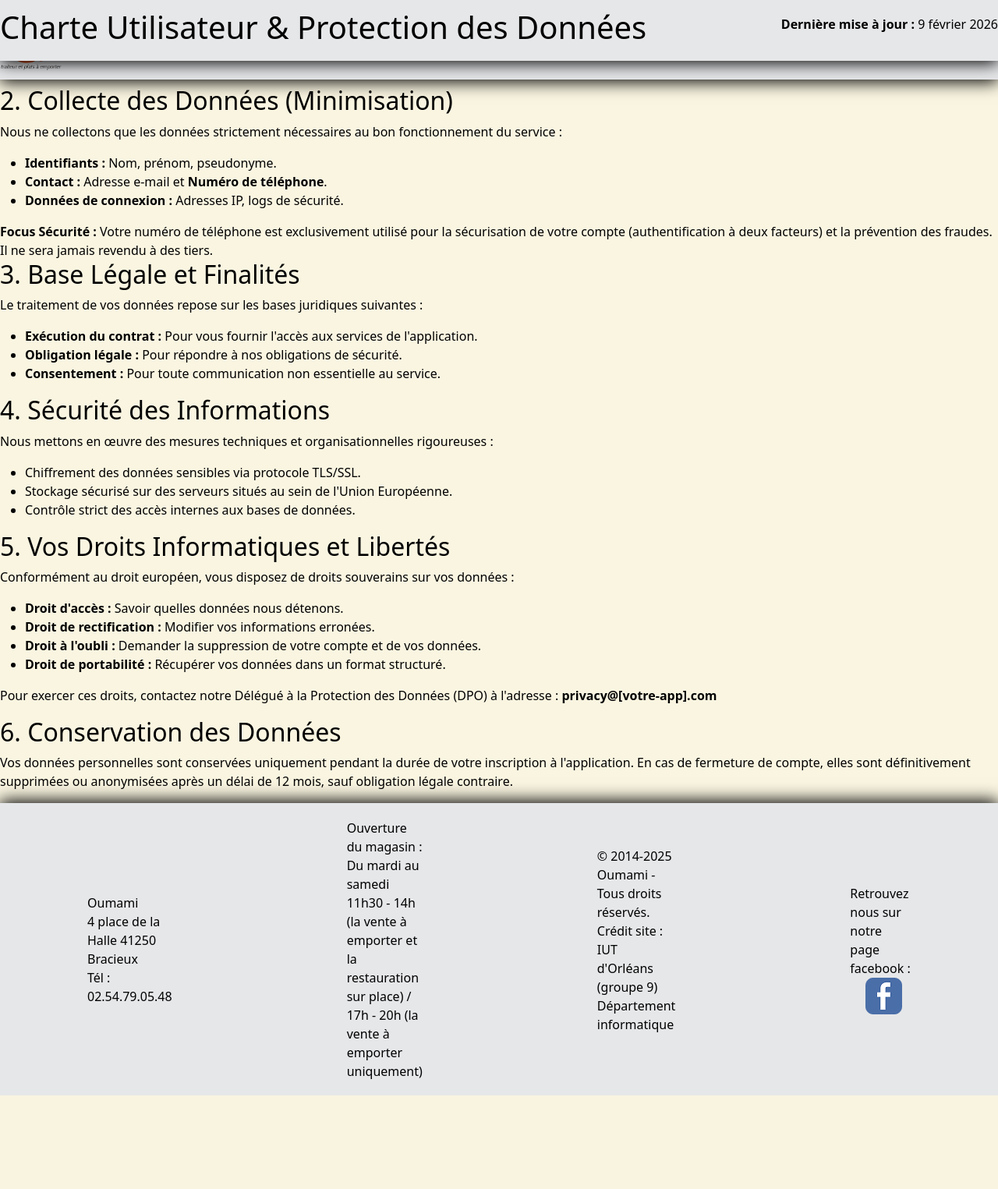
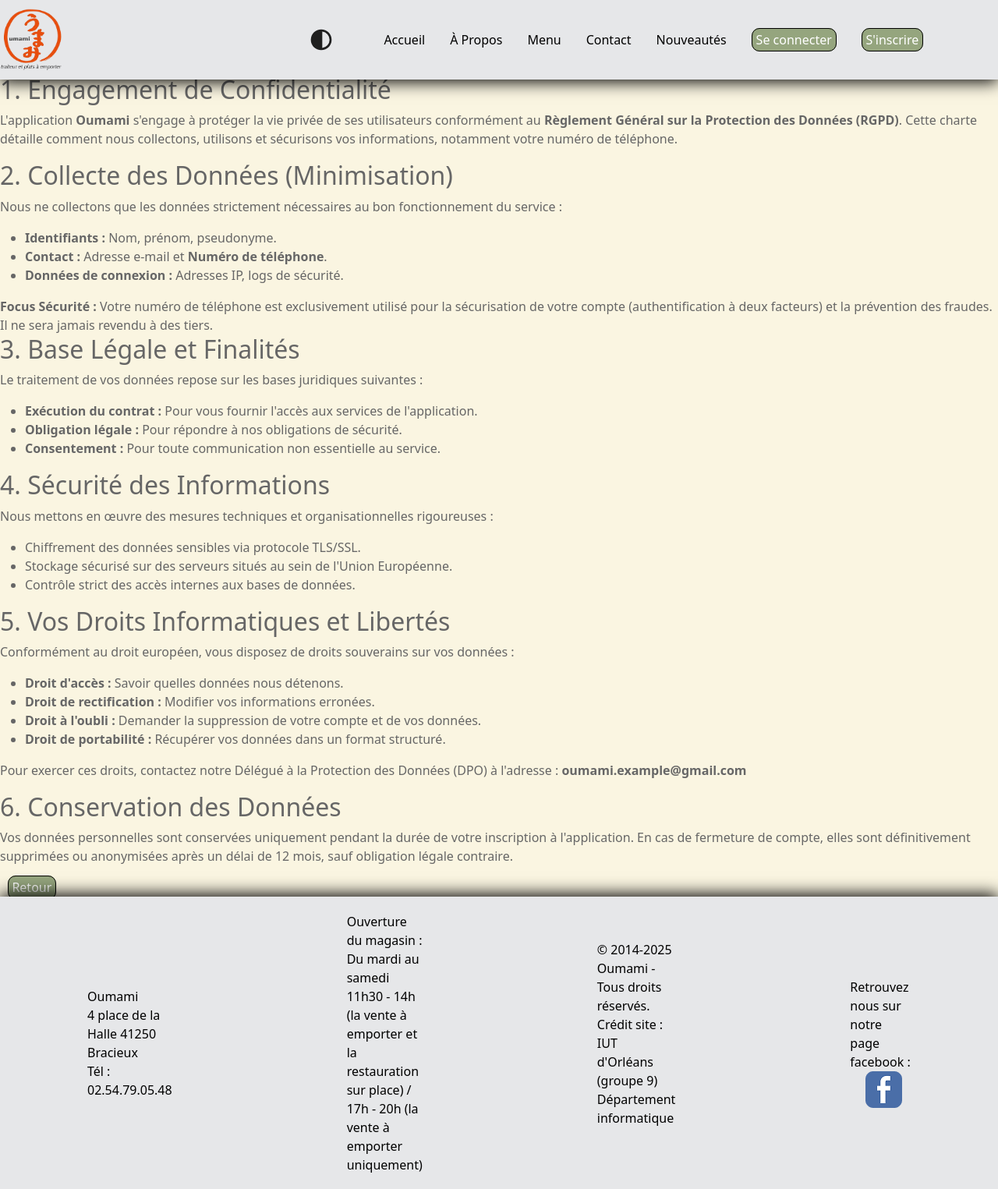
Before and after one commit to JorisVachey/SAE_Projet_groupe_9, a Python web app: template monApp/templates/chartre.html in a window 1280 px wide. Shown: the whole page at 78% size. Before the commit the page ends 1405 px from the top, so only its background shows below. Run offline with Jinja, Linux system fonts and the light colour scheme; the template is opened without the code that fills it, so the values that code supplies are empty.

Commit message:
fin page charte + ajout bouton depuis connexion

```diff
--- /dev/null
+++ b/monApp/static/css/style_chartre.css
@@ -0,0 +1,16 @@
+.chartre{
+    color: var(--text-gris);
+    margin-top: 6em;
+}
+
+.retour_connexion{
+    background-color: var(--btn);
+    border-radius: 10px;
+    color: var(--blanc);
+    border: 1px solid var(--gris);
+    padding: 0.2em 0.3em;
+    margin: 0.6em;
+    text-decoration: none;
+    color: white;
+    border: solid 1px var(--noir-blanc);
+}
--- a/monApp/static/css/style_inscription.css
+++ b/monApp/static/css/style_inscription.css
@@ -37,6 +37,12 @@
   display:flex;
   align-items:center;
   justify-content:center;
+}
+
+.mb-4{
+  color: var(--text-gris);
+  text-decoration: none;
+
 }
 
 .card-register{
--- a/monApp/templates/chartre.html
+++ b/monApp/templates/chartre.html
@@ -1,19 +1,14 @@
 {% extends "base.html" %}
 
 {% block styles_additionnels %}
-    <link rel="stylesheet" href="{{ url_for('static', filename='css/style_charte.css') }}">
+    <link rel="stylesheet" href="{{ url_for('static', filename='css/style_chartre.css') }}">
 {% endblock %}
 
 {% block main %}
 <div class="chartre">
-    <header>
-        <h1>Charte Utilisateur & Protection des Données</h1>
-        <p><strong>Dernière mise à jour :</strong> 9 février 2026</p>
-    </header>
-
     <section>
         <h2>1. Engagement de Confidentialité</h2>
-        <p>L'application <strong>[Nom de votre App]</strong> s'engage à protéger la vie privée de ses utilisateurs conformément au <strong>Règlement Général sur la Protection des Données (RGPD)</strong>. Cette charte détaille comment nous collectons, utilisons et sécurisons vos informations, notamment votre numéro de téléphone.</p>
+        <p>L'application <strong>Oumami</strong> s'engage à protéger la vie privée de ses utilisateurs conformément au <strong>Règlement Général sur la Protection des Données (RGPD)</strong>. Cette charte détaille comment nous collectons, utilisons et sécurisons vos informations, notamment votre numéro de téléphone.</p>
     </section>
 
     <section>
@@ -58,7 +53,7 @@
             <li><strong>Droit à l'oubli :</strong> Demander la suppression de votre compte et de vos données.</li>
             <li><strong>Droit de portabilité :</strong> Récupérer vos données dans un format structuré.</li>
         </ul>
-        <p>Pour exercer ces droits, contactez notre Délégué à la Protection des Données (DPO) à l'adresse : <strong>privacy@[votre-app].com</strong></p>
+        <p>Pour exercer ces droits, contactez notre Délégué à la Protection des Données (DPO) à l'adresse : <strong>oumami.example@gmail.com</strong></p>
     </section>
 
     <section>
@@ -66,5 +61,9 @@
         <p>Vos données personnelles sont conservées uniquement pendant la durée de votre inscription à l'application. En cas de fermeture de compte, elles sont définitivement supprimées ou anonymisées après un délai de 12 mois, sauf obligation légale contraire.</p>
     </section>
 
+    <section>
+        <a class="retour_connexion" href="{{ url_for('inscription') }}">Retour</a>
+    </section>
+
 </div>
 {% endblock %}
--- a/monApp/templates/inscription.html
+++ b/monApp/templates/inscription.html
@@ -29,6 +29,12 @@
                         {{ form.password(class="form-control input-field", placeholder="Mot de passe") }}
                     </div>
 
+                    <div class= "mb-4">
+                        <h5>Charte de confidentialité</h5>
+                        <input type="checkbox"/>
+                        <a href="{{url_for('chartre') }}">Détail</a>
+                    </div>
+
                     <div class="d-grid mt-4">
                         <input type="submit" value="S'inscrire" class="btn btn-register">
                     </div>
--- a/monApp/views.py
+++ b/monApp/views.py
@@ -223,6 +223,9 @@ def inscription():
             return redirect(url_for("connection"))
     return render_template("inscription.html", form=inscription_form)
 
+@app.route("/chartre/")
+def chartre():
+    return render_template("chartre.html")
 
 def nb_couvert_jour(date):
     couverts_journalier = 0
```
